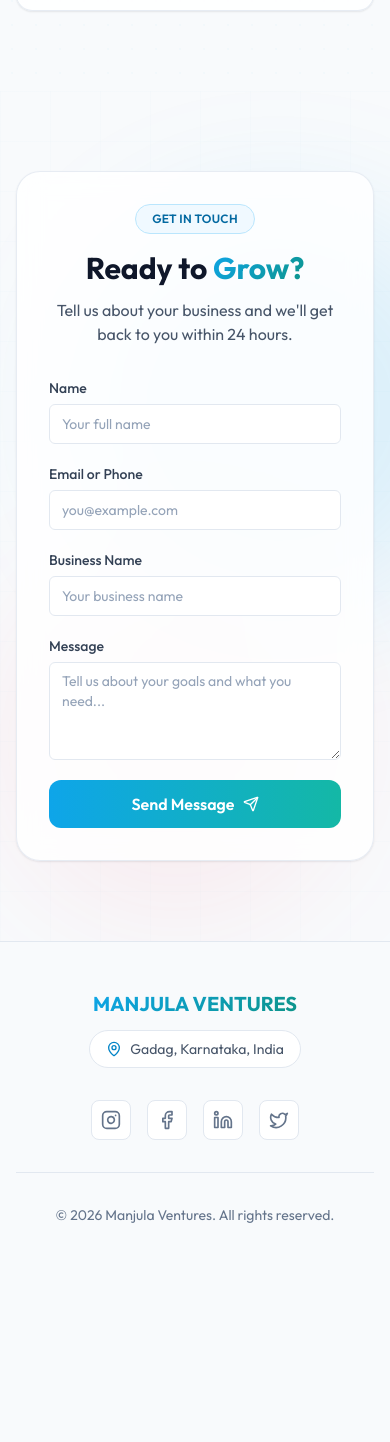
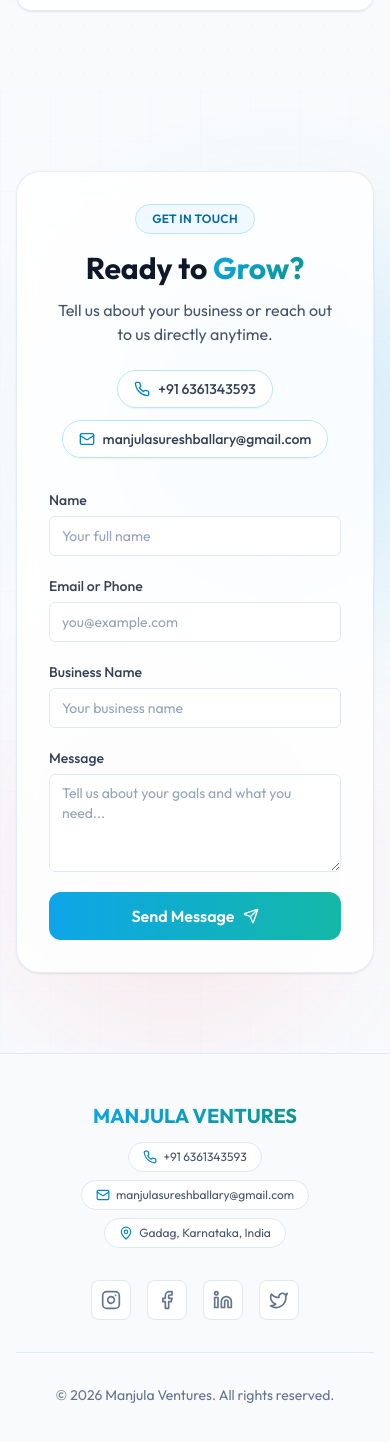
Before and after one commit to Chetanballary/Manjula-Ventures, a Next.js app: page / in a window 390 px wide. Shown: the part 8353-9795 px from the top of the page. Before the commit the page ends 9626 px from the top, so only its background shows below. Built offline with nearby package versions, Linux system fonts and the light colour scheme; no server answers.

Commit message:
Add contact info (phone and email) and safe Supabase client handling

```diff
--- a/components/site/contact-footer.tsx
+++ b/components/site/contact-footer.tsx
@@ -2,17 +2,12 @@
 
 import { useState } from 'react';
 import { motion } from 'framer-motion';
-import { Send, MapPin, Instagram, Facebook, Linkedin, Twitter, CheckCircle2, Loader2 } from 'lucide-react';
+import { Send, MapPin, Instagram, Facebook, Linkedin, Twitter, CheckCircle2, Loader2, Phone, Mail } from 'lucide-react';
 import { Input } from '@/components/ui/input';
 import { Textarea } from '@/components/ui/textarea';
 import { Button } from '@/components/ui/button';
 import { GlowBlob } from './shared';
-import { createClient } from '@supabase/supabase-js';
-
-const supabase = createClient(
-  process.env.NEXT_PUBLIC_SUPABASE_URL!,
-  process.env.NEXT_PUBLIC_SUPABASE_ANON_KEY!
-);
+import { supabase } from '@/lib/supabase';
 
 type FormState = {
   name: string;
@@ -49,6 +44,14 @@ export function ContactFooter() {
 
     setStatus('loading');
     setError('');
+
+    if (!supabase) {
+      console.warn('Supabase credentials not configured. Form submission simulated.');
+      setStatus('success');
+      setForm(initialState);
+      setTimeout(() => setStatus('idle'), 5000);
+      return;
+    }
 
     const { error: insertError } = await supabase
       .from('contact_submissions')
@@ -87,8 +90,26 @@ export function ContactFooter() {
               Ready to <span className="text-gradient-primary">Grow?</span>
             </h2>
             <p className="mt-3 text-base text-slate-600">
-              Tell us about your business and we'll get back to you within 24 hours.
+              Tell us about your business or reach out to us directly anytime.
             </p>
+
+            {/* Direct Contact Badges */}
+            <div className="mt-6 flex flex-wrap items-center justify-center gap-3">
+              <a
+                href="tel:6361343593"
+                className="inline-flex items-center gap-2 rounded-full border border-sky-200 bg-white/80 px-4 py-2 text-sm font-medium text-slate-700 shadow-sm backdrop-blur-sm transition-all hover:border-sky-400 hover:text-sky-600 hover:shadow-md"
+              >
+                <Phone className="h-4 w-4 text-sky-600" />
+                <span>+91 6361343593</span>
+              </a>
+              <a
+                href="mailto:manjulasureshballary@gmail.com"
+                className="inline-flex items-center gap-2 rounded-full border border-sky-200 bg-white/80 px-4 py-2 text-sm font-medium text-slate-700 shadow-sm backdrop-blur-sm transition-all hover:border-sky-400 hover:text-sky-600 hover:shadow-md"
+              >
+                <Mail className="h-4 w-4 text-sky-600" />
+                <span>manjulasureshballary@gmail.com</span>
+              </a>
+            </div>
           </div>
 
           {status === 'success' ? (
@@ -189,9 +210,25 @@ export function ContactFooter() {
           <div className="flex flex-col items-center justify-between gap-8 md:flex-row">
             <div className="flex flex-col items-center gap-3 md:items-start">
               <span className="text-gradient-primary text-xl font-bold">MANJULA VENTURES</span>
-              <div className="inline-flex items-center gap-2 rounded-full border border-slate-200 bg-white px-4 py-2 text-sm text-slate-600">
-                <MapPin className="h-4 w-4 text-sky-600" />
-                Gadag, Karnataka, India
+              <div className="flex flex-wrap items-center justify-center gap-2 md:justify-start">
+                <a
+                  href="tel:6361343593"
+                  className="inline-flex items-center gap-1.5 rounded-full border border-slate-200 bg-white px-3.5 py-1.5 text-xs sm:text-sm text-slate-600 transition-all hover:border-sky-300 hover:text-sky-600 hover:shadow-sm"
+                >
+                  <Phone className="h-3.5 w-3.5 text-sky-600" />
+                  +91 6361343593
+                </a>
+                <a
+                  href="mailto:manjulasureshballary@gmail.com"
+                  className="inline-flex items-center gap-1.5 rounded-full border border-slate-200 bg-white px-3.5 py-1.5 text-xs sm:text-sm text-slate-600 transition-all hover:border-sky-300 hover:text-sky-600 hover:shadow-sm"
+                >
+                  <Mail className="h-3.5 w-3.5 text-sky-600" />
+                  manjulasureshballary@gmail.com
+                </a>
+                <div className="inline-flex items-center gap-1.5 rounded-full border border-slate-200 bg-white px-3.5 py-1.5 text-xs sm:text-sm text-slate-600">
+                  <MapPin className="h-3.5 w-3.5 text-sky-600" />
+                  Gadag, Karnataka, India
+                </div>
               </div>
             </div>
 
--- a/components/site/navbar.tsx
+++ b/components/site/navbar.tsx
@@ -2,7 +2,7 @@
 
 import { useState, useEffect } from 'react';
 import { motion, AnimatePresence } from 'framer-motion';
-import { Menu, X, Sparkles } from 'lucide-react';
+import { Menu, X, Sparkles, Phone, Mail } from 'lucide-react';
 import { cn } from '@/lib/utils';
 
 const navLinks = [
@@ -91,7 +91,7 @@ export function Navbar() {
               animate={{ x: 0 }}
               exit={{ x: '100%' }}
               transition={{ type: 'spring', damping: 25, stiffness: 200 }}
-              className="absolute right-0 top-0 h-full w-72 border-l border-slate-200 bg-white p-6 shadow-xl"
+              className="absolute right-0 top-0 h-full w-80 border-l border-slate-200 bg-white p-6 shadow-xl overflow-y-auto"
             >
               <div className="flex items-center justify-between">
                 <span className="text-gradient-primary text-lg font-bold">MANJULA</span>
@@ -113,11 +113,29 @@ export function Navbar() {
                 <a
                   href="#contact"
                   onClick={() => setMobileOpen(false)}
-                  className="mt-4 inline-flex items-center justify-center gap-2 rounded-lg bg-gradient-to-r from-sky-500 to-teal-500 px-5 py-3 text-sm font-semibold text-white"
+                  className="mt-2 inline-flex items-center justify-center gap-2 rounded-lg bg-gradient-to-r from-sky-500 to-teal-500 px-5 py-3 text-sm font-semibold text-white"
                 >
                   <Sparkles className="h-4 w-4" />
                   Get Started
                 </a>
+
+                <div className="mt-6 border-t border-slate-100 pt-6 flex flex-col gap-3">
+                  <p className="text-xs font-semibold uppercase tracking-wider text-slate-400">Direct Contact</p>
+                  <a
+                    href="tel:6361343593"
+                    className="inline-flex items-center gap-2 text-sm font-medium text-slate-700 hover:text-sky-600"
+                  >
+                    <Phone className="h-4 w-4 text-sky-600" />
+                    +91 6361343593
+                  </a>
+                  <a
+                    href="mailto:manjulasureshballary@gmail.com"
+                    className="inline-flex items-center gap-2 text-sm font-medium text-slate-700 hover:text-sky-600 break-all"
+                  >
+                    <Mail className="h-4 w-4 text-sky-600 shrink-0" />
+                    manjulasureshballary@gmail.com
+                  </a>
+                </div>
               </div>
             </motion.div>
           </motion.div>
--- /dev/null
+++ b/lib/supabase.ts
@@ -0,0 +1,9 @@
+import { createClient } from '@supabase/supabase-js';
+
+const supabaseUrl = process.env.NEXT_PUBLIC_SUPABASE_URL;
+const supabaseAnonKey = process.env.NEXT_PUBLIC_SUPABASE_ANON_KEY;
+
+export const supabase =
+  supabaseUrl && supabaseAnonKey
+    ? createClient(supabaseUrl, supabaseAnonKey)
+    : null;
```
Also changed, not shown: 1 other file (tests, documents, lock files or other folders).
